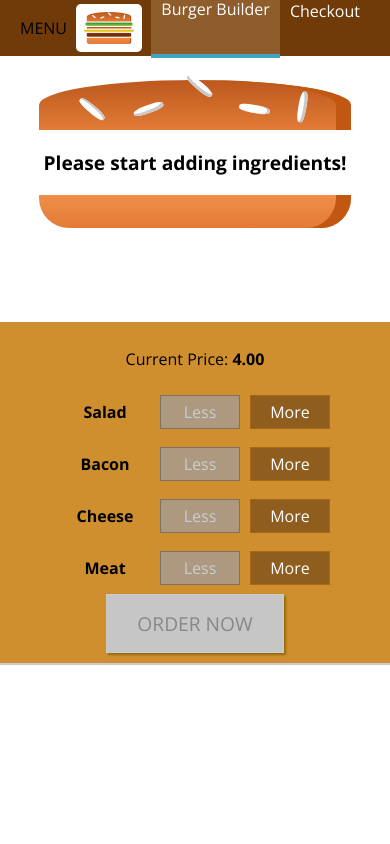
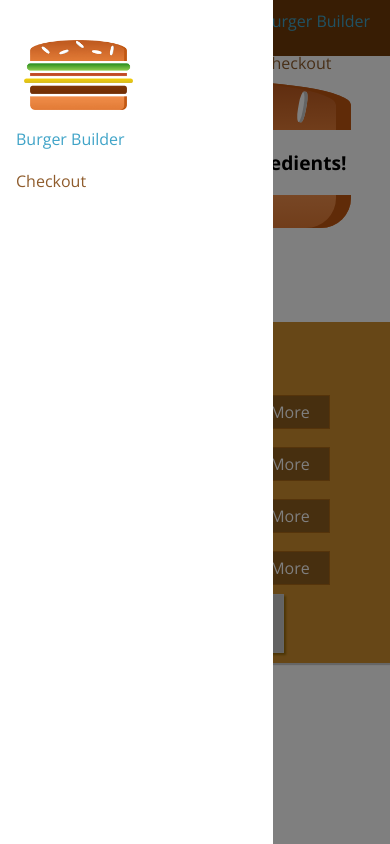
Before and after one commit to stdj91/react-burger-app, a React (Create React App) app: page / in a window 390 px wide. Built offline with nearby package versions, Linux system fonts and the light colour scheme.

Commit message:
Try to fix mobile responsive

```diff
--- a/src/components/Layout/Layout.js
+++ b/src/components/Layout/Layout.js
@@ -1,17 +1,31 @@
-import React from 'react';
+import React, { Component } from 'react';
 import Aux from '../../hoc/AuxProblem';
 import classes from './Layout.module.css';
-import Toolbar from '../Navigation/Toolbar/Toolbar'
+import Toolbar from '../Navigation/Toolbar/Toolbar';
+import SideDrawer from '../Navigation/NavigationItems/SideDrawer/SideDrawer'
 
-const layout = ( props ) => (
+class Layout extends Component  {
+     state= {
+          showSideDrawer: true
+     }
 
-        <Aux>
+     sideDrawerClosedHandler = () => {
+          this.setState({showSideDrawer: false});
+     }
+     render () {
+          return (
 
-             <Toolbar />
-            <main className={classes.Content}>
-                 {props.children}
-            </main>
-        </Aux>
-);
+               <Aux>
+                    <Toolbar />
+                    <SideDrawer
+                    open={this.state.showSideDrawer}
+                    closed={this.sideDrawerClosedHandler}/>
+                    <main className={classes.Content}>
+                         {this.props.children}
+                    </main>
+               </Aux>
+          )
+     }
+};
 
-export default layout;
+export default Layout;
--- a/src/components/Logo/Logo.js
+++ b/src/components/Logo/Logo.js
@@ -3,7 +3,7 @@
 import classes from './Logo.module.css'
 
 const logo = (props) => (
-    <div className={classes.Logo}>
+    <div className={classes.Logo} style={{height: props.height}}>
         <img src={burgerLogo} alt='MyBurger' />
     </div>
 );
--- a/src/components/Logo/Logo.module.css
+++ b/src/components/Logo/Logo.module.css
@@ -1,7 +1,7 @@
 .Logo {
     background-color: white;
     padding: 8px;
-    height: 85%;
+    height: 100%;
     box-sizing: border-box;
     border-radius: 5px;
 }
--- a/src/components/Navigation/NavigationItems/NavigationItem/NavigationItem.module.css
+++ b/src/components/Navigation/NavigationItems/NavigationItem/NavigationItem.module.css
@@ -1,24 +1,43 @@
 .NavigationItem {
-    margin: 0;
+    margin: 10px 0;
     box-sizing: border-box;
-    display: flex;
-    height: 100%;
-    align-items: center;
+    display: block;
+    width: 100%;
 }
 
 .NavigationItem a {
-    color: white;
+    color: #8f5c2c;
     text-decoration: none;
-    height: 100%;
-    padding: 0 10px;
-    border-bottom: border-box;
+    width: 100%;
+    box-sizing:  border-box;
     display: block;
 }
 
 .NavigationItem a:hover,
 .NavigationItem a:active,
 .NavigationItem a.active {
-    background-color: #8f5c2c;
-    border-bottom: 4px solid #40a4c8;
-    color: white;
+    color: #40a4c8;
 }
+
+@media (min-width: 500px) {
+    .NavigationItem {
+        margin: 0;
+        display: flex;
+        height: 100%;
+        width: auto;
+        align-items: center;
+    }
+
+    .NavigationItem a {
+        color: #8f5c2c;
+        height: 100%;
+        padding: 0 10px;
+    }
+
+    .NavigationItem a:hover,
+    .NavigationItem a:active,
+    .NavigationItem a.active {
+        background-color: #8f5c2c;
+        color: white;
+    }
+}
--- a/src/components/Navigation/NavigationItems/NavigationItems.module.css
+++ b/src/components/Navigation/NavigationItems/NavigationItems.module.css
@@ -3,6 +3,13 @@
     padding: 0;
     list-style: none;
     display: flex;
+    flex-flow: column;
     align-items: center;
     height: 100%;
 }
+
+@media ( min-width: 500px) {
+    .NavigationItems {
+        flex-flow: row;
+    }
+}
--- /dev/null
+++ b/src/components/Navigation/NavigationItems/SideDrawer/SideDrawer.js
@@ -0,0 +1,29 @@
+import React from 'react';
+import Logo from '../../../Logo/Logo';
+import NavigationItems from '../NavigationItems';
+import classes from './SideDrawer.module.css';
+import Backdrop from '../../../UI/Backdrop/Backdrop';
+import Aux from '../../../../hoc/AuxProblem'
+
+const sideDrawer = (props) => {
+    let attachedClasses = [classes.SideDrawer, classes.Close];
+    if (props.open) {
+        attachedClasses = [classes.SideDrawer, classes.Open]
+    }
+    return (
+        <Aux>
+
+        <Backdrop show={props.open} clicked={props.closed} />
+        <div className={attachedClasses.join(' ')}>
+            <div className={classes.Logo}>
+                <Logo />
+            </div>
+            <nav>
+                <NavigationItems />
+            </nav>
+        </div>
+        </Aux>
+    );
+};
+
+export default sideDrawer;
--- /dev/null
+++ b/src/components/Navigation/NavigationItems/SideDrawer/SideDrawer.module.css
@@ -0,0 +1,30 @@
+.SideDrawer {
+    position: fixed;
+    width: 280px;
+    max-width: 70%;
+    height: 100%;
+    left: 0;
+    top: 0;
+    z-index: 200;
+    background-color: white;
+    padding: 32px 16px;
+    box-sizing: border-box;
+    transition: transform 0.3s ease-out;
+}
+
+@media (min-width: 500px) {
+    .SideDrawer {
+        display: none;
+    }
+}
+
+.Open {
+    transform: translateX(0);
+}
+
+.Close {
+    transform: translateX(-100%)
+}
+.Logo {
+    height: 11%
+;}
--- a/src/components/Navigation/Toolbar/Toolbar.js
+++ b/src/components/Navigation/Toolbar/Toolbar.js
@@ -6,7 +6,9 @@
 const toolbar = (props) => (
     <header className={classes.Toolbar}>
         <div>MENU</div>
-        <Logo />
+        <div className={classes.Logo}>
+            <Logo  />
+        </div>
         <nav>
            <NavigationItems />
         </nav>
--- a/src/components/Navigation/Toolbar/Toolbar.module.css
+++ b/src/components/Navigation/Toolbar/Toolbar.module.css
@@ -16,3 +16,7 @@
 .Toolbar nav {
     height: 100%;
 }
+
+.Logo {
+    height: 80%;
+}
```
